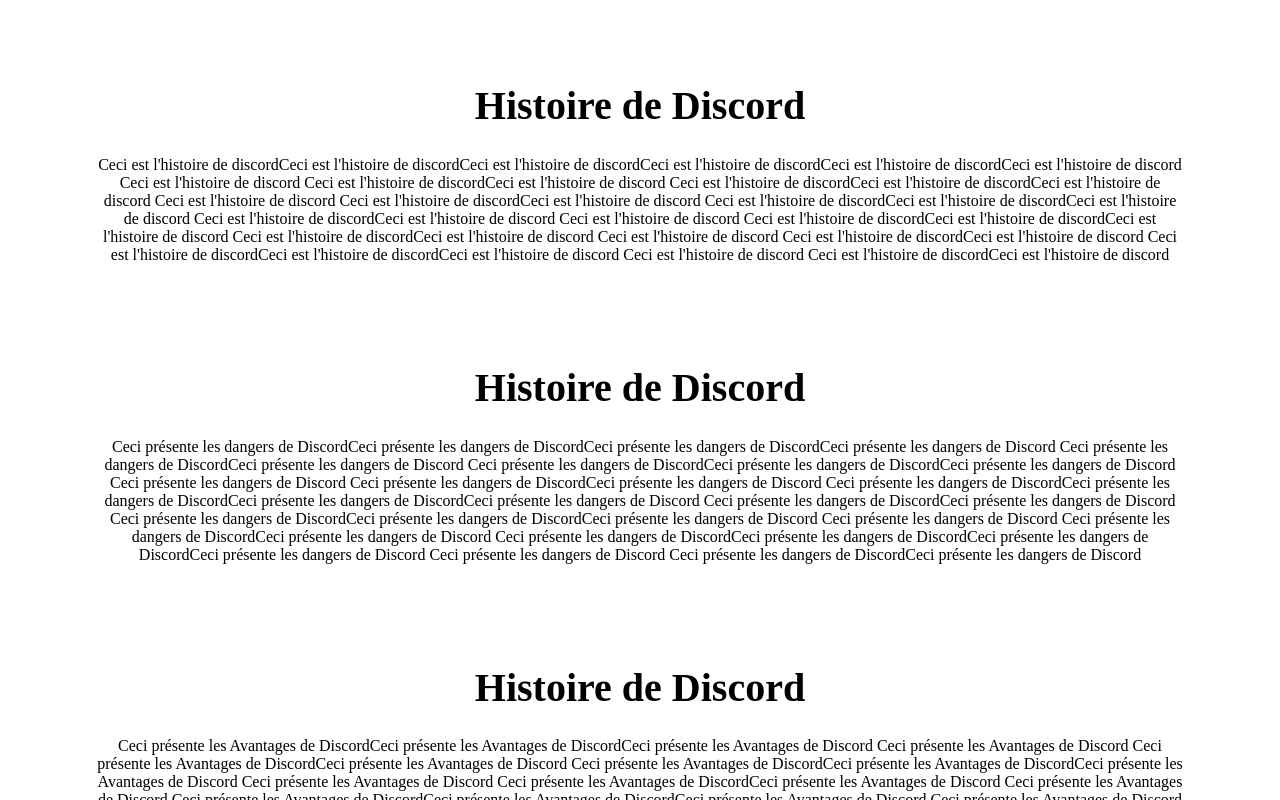
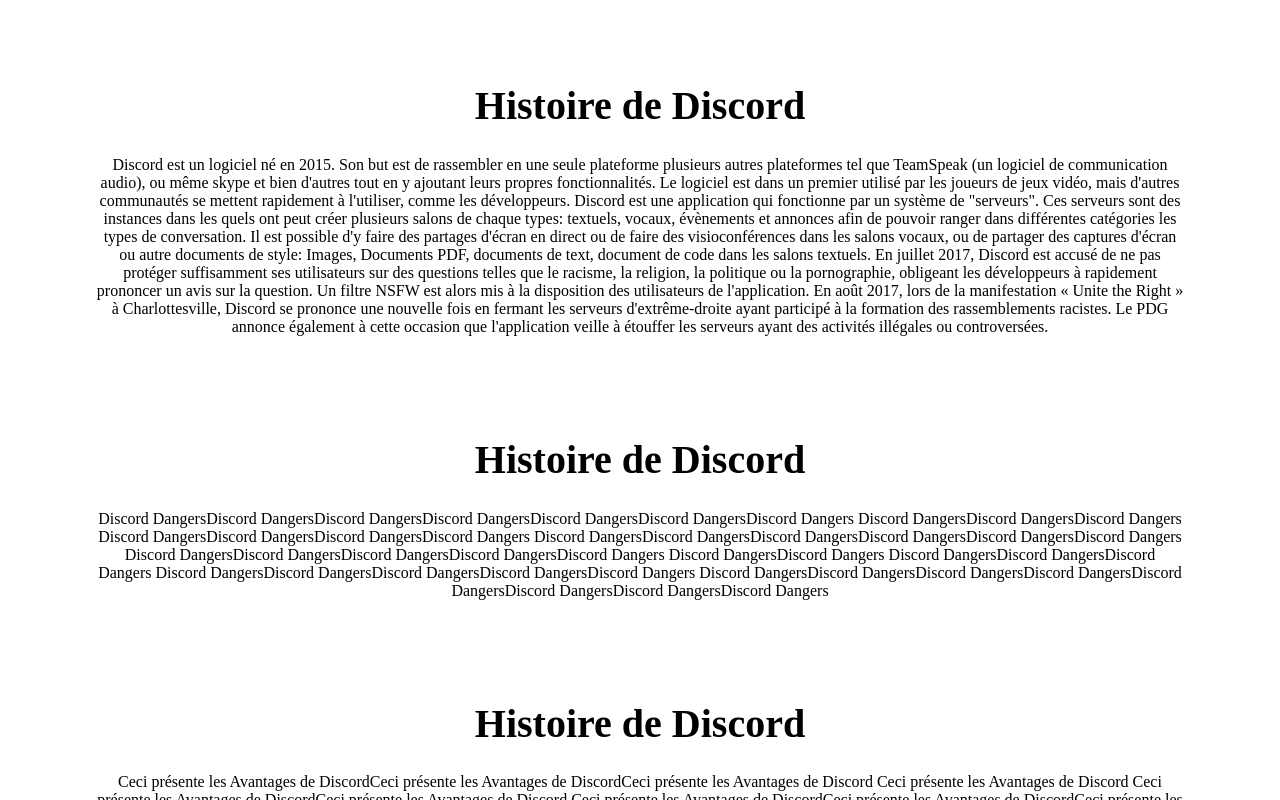
Before and after one commit to achille-bsc/travail-s05, a plain HTML site: page index.html in a window 1280 px wide. Shown: the part 708-1508 px from the top of the page. Drawn offline with Linux system fonts and the light colour scheme.

Commit message:
started to write discord history

```diff
--- a/index.html
+++ b/index.html
@@ -60,22 +60,13 @@
         Histoire de Discord
       </h1>
       <p class="parts">
-        Ceci est l'histoire de discordCeci est l'histoire de discordCeci est l'histoire de discordCeci est l'histoire de discordCeci est l'histoire de discordCeci est l'histoire de discord
-        Ceci est l'histoire de discord
-        Ceci est l'histoire de discordCeci est l'histoire de discord
-        Ceci est l'histoire de discordCeci est l'histoire de discordCeci est l'histoire de discord
-        Ceci est l'histoire de discord
-        Ceci est l'histoire de discordCeci est l'histoire de discord
-        Ceci est l'histoire de discordCeci est l'histoire de discordCeci est l'histoire de discord
-        Ceci est l'histoire de discordCeci est l'histoire de discord
-        Ceci est l'histoire de discord
-        Ceci est l'histoire de discordCeci est l'histoire de discordCeci est l'histoire de discord
-        Ceci est l'histoire de discordCeci est l'histoire de discord
-        Ceci est l'histoire de discord
-        Ceci est l'histoire de discordCeci est l'histoire de discord
-        Ceci est l'histoire de discordCeci est l'histoire de discordCeci est l'histoire de discord
-        Ceci est l'histoire de discord
-        Ceci est l'histoire de discordCeci est l'histoire de discord
+        Discord est un logiciel né en 2015. Son but est de rassembler en une seule plateforme plusieurs autres plateformes tel que TeamSpeak (un logiciel de communication audio), ou même skype et bien d'autres tout en y ajoutant leurs propres fonctionnalités. Le logiciel est dans un premier utilisé par les joueurs de jeux vidéo, mais d'autres communautés se mettent rapidement à l'utiliser, comme les développeurs.
+
+        Discord est une application qui fonctionne par un système de "serveurs". Ces serveurs sont des instances dans les quels ont peut créer plusieurs salons de chaque types: textuels, vocaux, évènements et annonces
+        afin de pouvoir ranger dans différentes catégories les types de conversation.
+        Il est possible d'y faire des partages d'écran en direct ou de faire des visioconférences dans les salons vocaux, ou de partager des captures d'écran ou autre documents de style: Images, Documents PDF, documents de text, document de code dans les salons textuels.
+
+        En juillet 2017, Discord est accusé de ne pas protéger suffisamment ses utilisateurs sur des questions telles que le racisme, la religion, la politique ou la pornographie, obligeant les développeurs à rapidement prononcer un avis sur la question. Un filtre NSFW est alors mis à la disposition des utilisateurs de l'application. En août 2017, lors de la manifestation « Unite the Right » à Charlottesville, Discord se prononce une nouvelle fois en fermant les serveurs d'extrême-droite ayant participé à la formation des rassemblements racistes. Le PDG annonce également à cette occasion que l'application veille à étouffer les serveurs ayant des activités illégales ou controversées.
       </p>
     </div>
 
@@ -84,19 +75,17 @@
         Histoire de Discord
       </h1>
       <p class="parts">
-        Ceci présente les dangers de DiscordCeci présente les dangers de DiscordCeci présente les dangers de DiscordCeci présente les dangers de Discord
-        Ceci présente les dangers de DiscordCeci présente les dangers de Discord
-        Ceci présente les dangers de DiscordCeci présente les dangers de DiscordCeci présente les dangers de Discord
-        Ceci présente les dangers de Discord
-        Ceci présente les dangers de DiscordCeci présente les dangers de Discord
-        Ceci présente les dangers de DiscordCeci présente les dangers de DiscordCeci présente les dangers de DiscordCeci présente les dangers de Discord
-        Ceci présente les dangers de DiscordCeci présente les dangers de Discord
-        Ceci présente les dangers de DiscordCeci présente les dangers de DiscordCeci présente les dangers de Discord
-        Ceci présente les dangers de Discord
-        Ceci présente les dangers de DiscordCeci présente les dangers de Discord
-        Ceci présente les dangers de DiscordCeci présente les dangers de DiscordCeci présente les dangers de DiscordCeci présente les dangers de Discord
-        Ceci présente les dangers de Discord
-        Ceci présente les dangers de DiscordCeci présente les dangers de Discord
+
+        Discord DangersDiscord DangersDiscord DangersDiscord DangersDiscord DangersDiscord DangersDiscord Dangers
+        Discord DangersDiscord DangersDiscord Dangers
+        Discord DangersDiscord DangersDiscord DangersDiscord Dangers
+        Discord DangersDiscord DangersDiscord DangersDiscord DangersDiscord DangersDiscord Dangers
+        Discord DangersDiscord DangersDiscord DangersDiscord DangersDiscord Dangers
+        Discord DangersDiscord Dangers
+        Discord DangersDiscord DangersDiscord Dangers
+        Discord DangersDiscord DangersDiscord DangersDiscord DangersDiscord Dangers
+        Discord DangersDiscord DangersDiscord DangersDiscord DangersDiscord DangersDiscord DangersDiscord DangersDiscord Dangers
+
       </p>
     </div>
 
```
